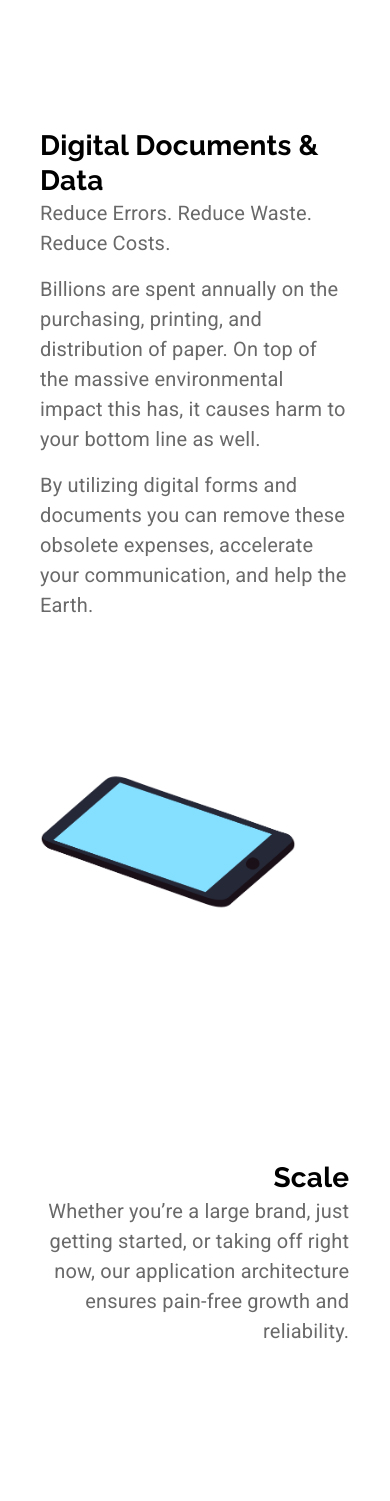
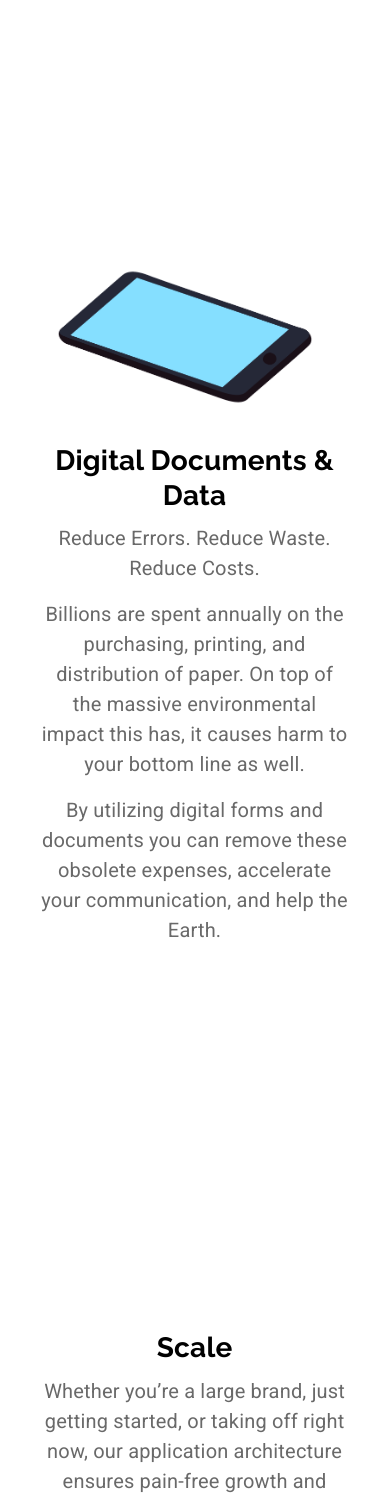
Before and after one commit to HAZberi/tech-company-website, a React (Create React App) app: page /software in a window 390 px wide. Shown: the part 1620-3121 px from the top of the page. Built offline with nearby package versions, Linux system fonts and the light colour scheme.

Commit message:
responsive documents section final

```diff
--- a/src/animations/documentsAnimation/data.js
+++ b/src/animations/documentsAnimation/data.js
@@ -1,7 +1,7 @@
 import img0 from "./img_0.png";
 import img1 from "./img_1.png";
 
-export default {
+const documentsAnimation = {
   v: "5.5.9",
   fr: 29.9700012207031,
   ip: 0,
@@ -109,3 +109,5 @@ export default {
   ],
   markers: []
 };
+
+export default documentsAnimation;
--- a/src/animations/uxAnimation/data.js
+++ b/src/animations/uxAnimation/data.js
@@ -18,7 +18,7 @@ import img16 from "./img_16.png";
 import img17 from "./img_17.png";
 import img18 from "./img_18.png";
 
-export default {
+const uxAnimation = {
   v: "5.5.9",
   fr: 29.9700012207031,
   ip: 0,
@@ -928,3 +928,5 @@ export default {
   ],
   markers: []
 };
+
+export default uxAnimation;
--- a/src/components/Software.js
+++ b/src/components/Software.js
@@ -41,10 +41,17 @@ const useStyles = makeStyles((theme) => ({
     [theme.breakpoints.down("sm")]: {
       paddingLeft: "2.5em",
       paddingRight: "2.55em",
-    }
+    },
   },
   itemContainer: {
-    maxWidth: "40em",
+    maxWidth: "50em",
+    [theme.breakpoints.down("md")]: {
+      maxWidth: "70rem",
+      marginBottom: "5em",
+    },
+    [theme.breakpoints.down("sm")]: {
+      maxWidth: "40rem",
+    },
   },
 }));
 
@@ -61,6 +68,14 @@ const Software = (props) => {
       preserveAspectRatio: "xMidYMid slice",
     },
   };
+  const documentsAnimationJSX = (
+    <Grid item style={{maxWidth: medium ? "20rem" : "inherit", marginBottom: smaller ? "2.5em" : "inherit"}} md>
+      <Lottie
+        options={documentsAnimationOptions}
+        style={{ maxWidth: 275, maxHeight: 275, minHeight: 250 }}
+      />
+    </Grid>
+  );
   const scaleAnimationOptions = {
     loop: true,
     autoplay: true,
@@ -69,6 +84,14 @@ const Software = (props) => {
       preserveAspectRatio: "xMidYMid slice",
     },
   };
+  const scaleAnimationJSX = (
+    <Grid item style={{maxWidth: medium ? "20rem" : "inherit", marginBottom: smaller ? "2.5em" : "inherit"}} md>
+      <Lottie
+        options={scaleAnimationOptions}
+        style={{ maxWidth: 280, maxHeight: 260 }}
+      />
+    </Grid>
+  );
   const automationAnimationOptions = {
     loop: true,
     autoplay: true,
@@ -77,6 +100,7 @@ const Software = (props) => {
       preserveAspectRatio: "xMidYMid slice",
     },
   };
+  //const automationAnimationJSX = ()
   const uxAnimationOptions = {
     loop: true,
     autoplay: true,
@@ -85,9 +109,15 @@ const Software = (props) => {
       preserveAspectRatio: "xMidYMid slice",
     },
   };
+  //const uxAnimationJSX = ()
   return (
     <Grid container direction="column" className={classes.mainContainer}>
-      <Grid item container direction="row" justify={medium ? "space-around" : "center"}>
+      <Grid
+        item
+        container
+        direction="row"
+        justify={medium ? "space-around" : "center"}
+      >
         <Hidden smDown>
           <Grid
             item
@@ -112,7 +142,11 @@ const Software = (props) => {
         </Hidden>
         <Grid item container direction="column" className={classes.heading}>
           <Grid item>
-            <Typography variant="h2" align={smaller ? "center" : "left"} gutterBottom >
+            <Typography
+              variant="h2"
+              align={smaller ? "center" : "left"}
+              gutterBottom
+            >
               Software Development
             </Typography>
           </Grid>
@@ -141,7 +175,11 @@ const Software = (props) => {
           </Grid>
         </Grid>
         <Hidden smDown>
-          <Grid item className={classes.arrowContainer} style={{marginRight: medium ? "-1.5rem" : 0}}>
+          <Grid
+            item
+            className={classes.arrowContainer}
+            style={{ marginRight: medium ? "-1.5rem" : 0 }}
+          >
             <IconButton
               className={classes.arrowIcons}
               component={Link}
@@ -209,13 +247,20 @@ const Software = (props) => {
           </Grid>
         </Grid>
       </Grid>
-      <Grid item container direction="row" justify="space-around">
-        <Grid item container className={classes.itemContainer} md>
+      <Grid
+        item
+        container
+        direction={medium ? "column" : "row"}
+        alignItems={smaller ? "center" : "inherit"}
+        justify="space-around"
+      >
+        <Grid item container alignItems={smaller ? "center" : "flex-start"} direction={smaller ? "column" : "row"} className={classes.itemContainer} md>
+          {medium ? documentsAnimationJSX : null}
           <Grid item container direction="column" md>
-            <Grid item>
-              <Typography variant="h4">Digital Documents & Data</Typography>
+            <Grid item align={smaller ? "center" : "left"}>
+              <Typography variant="h4" gutterBottom>Digital Documents & Data</Typography>
             </Grid>
-            <Grid item>
+            <Grid item align={smaller ? "center" : "left"}>
               <Typography variant="body1" paragraph>
                 Reduce Errors. Reduce Waste. Reduce Costs.
               </Typography>
@@ -231,25 +276,15 @@ const Software = (props) => {
               </Typography>
             </Grid>
           </Grid>
-          <Grid item md>
-            <Lottie
-              options={documentsAnimationOptions}
-              style={{ maxWidth: 275, maxHeight: 275, minHeight: 250 }}
-            />
-          </Grid>
+          {medium ? null : documentsAnimationJSX}
         </Grid>
-        <Grid item container className={classes.itemContainer} md>
-          <Grid item md>
-            <Lottie
-              options={scaleAnimationOptions}
-              style={{ maxWidth: 280, maxHeight: 260 }}
-            />
-          </Grid>
-          <Grid item container align="right" direction="column" md>
-            <Grid item>
-              <Typography variant="h4">Scale</Typography>
+        <Grid item container alignItems={medium ? "center" : smaller ? "center" : "flex-start"} direction={smaller ? "column" : "row"} className={classes.itemContainer} md>
+          {medium ? smaller ? scaleAnimationJSX : null : scaleAnimationJSX}
+          <Grid item container alignItems={smaller ? "center" : "flex-end"} direction="column" md>
+            <Grid item align={smaller ? "center" : "right"}>
+              <Typography variant="h4" gutterBottom>Scale</Typography>
             </Grid>
-            <Grid item>
+            <Grid item align={smaller ? "center" : "right"}>
               <Typography variant="body1" paragraph>
                 Whether you’re a large brand, just getting started, or taking
                 off right now, our application architecture ensures pain-free
@@ -257,11 +292,17 @@ const Software = (props) => {
               </Typography>
             </Grid>
           </Grid>
+          {medium ? smaller ? null : scaleAnimationJSX : null}
         </Grid>
       </Grid>
-      <Grid item container direction="row" style={{marginTop: "10em", marginBottom: "15em"}}>
+      <Grid
+        item
+        container
+        direction="row"
+        style={{ marginTop: medium ? "5rem" : "10rem", marginBottom: medium ? "10rem" : "15rem" }}
+      >
         <Grid item container direction="column" alignItems="center">
-          <Grid item>
+          <Grid item style={{marginBottom: "2.5rem"}}>
             <img
               src={rootTree}
               alt="a tree with roots"
@@ -309,7 +350,7 @@ const Software = (props) => {
           <Grid item md>
             <Lottie
               options={automationAnimationOptions}
-              style={{ maxWidth: 280, maxHeight: 290}}
+              style={{ maxWidth: 280, maxHeight: 290 }}
             />
           </Grid>
         </Grid>
```
Also changed, not shown: 1 other file (tests, documents, lock files or other folders).
